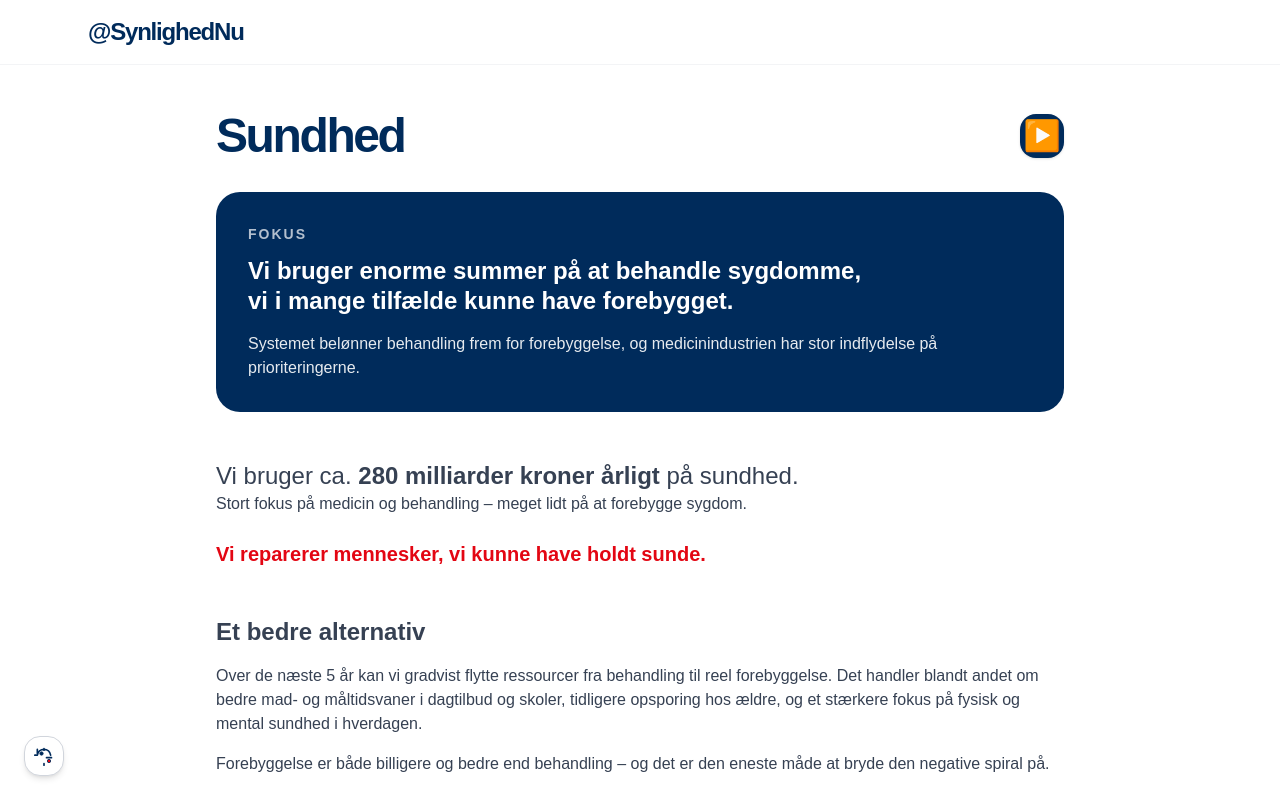
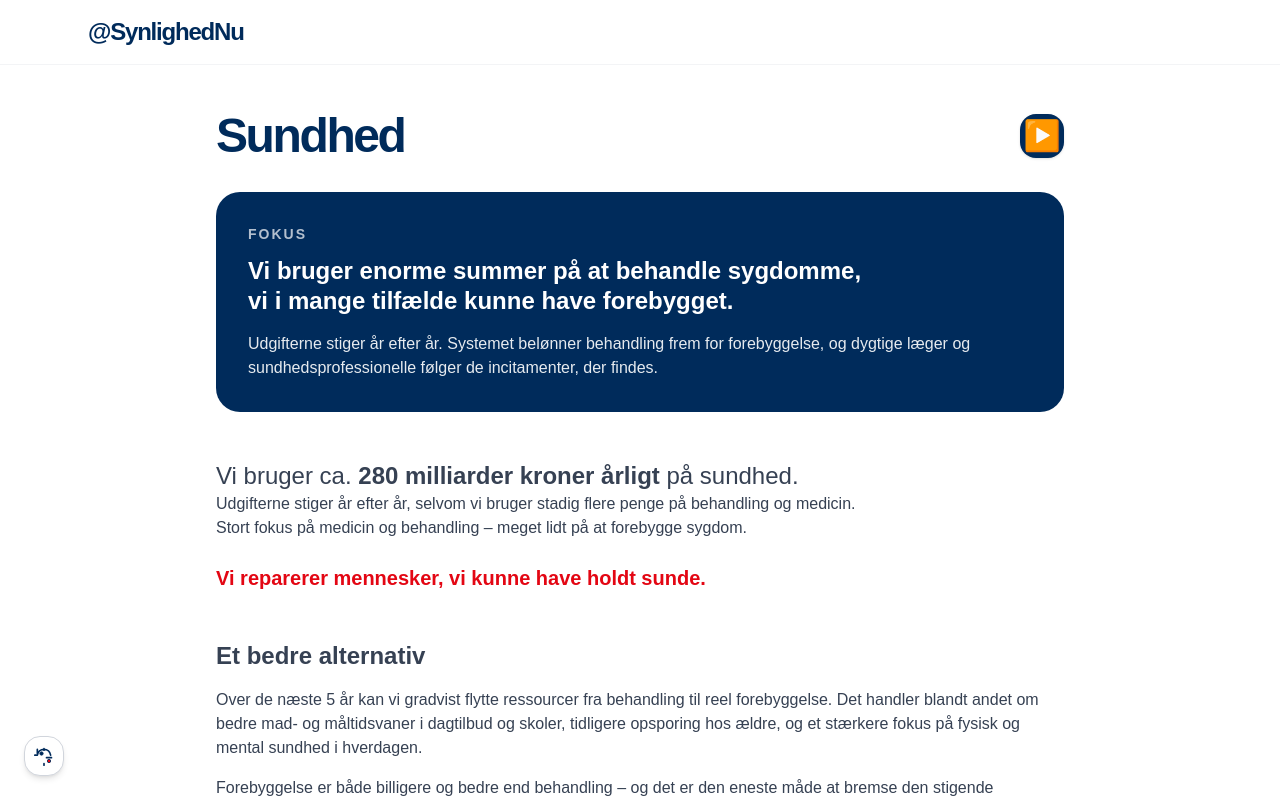
Before and after one commit to synlighed-nu/synlighed-nu-clean, a Next.js app: page /sundhed in a window 1280 px wide. Shown: the top 800 px of the page. Built offline with nearby package versions, Linux system fonts and the light colour scheme.

Commit message:
Update page.tsx

```diff
--- a/app/sundhed/page.tsx
+++ b/app/sundhed/page.tsx
@@ -11,11 +11,13 @@ const SpeakerButton = dynamic(
 export default function SundhedPage() {
   const pageText = `
 Vi bruger cirka 280 milliarder kroner om året på sundhed i Danmark.
+Udgifterne stiger år efter år, selvom vi bruger stadig flere penge på behandling.
+
 Stort fokus på medicin og behandling – meget lidt på at forebygge sygdom.
 
 Vi reparerer mennesker, vi kunne have holdt sunde.
 
-Fokus: Vi bruger enorme summer på at behandle sygdomme, vi i mange tilfælde kunne have forebygget. Systemet belønner behandling frem for forebyggelse, og medicinindustrien har stor indflydelse på prioriteringerne.
+Fokus: Vi bruger enorme summer på at behandle sygdomme, vi i mange tilfælde kunne have forebygget. Systemet belønner behandling frem for forebyggelse, og medicinindustrien har stor indflydelse på prioriteringerne. Dygtige læger og sundhedsprofessionelle følger naturligt de incitamenter, systemet skaber.
 
 Et bedre alternativ er at flytte ressourcer fra behandling til reel forebyggelse over de næste fem år – blandt andet gennem bedre madvaner i institutioner, tidligere opsporing og stærkere fokus på fysisk og mental sundhed.
 
@@ -46,13 +48,17 @@ Hvorfor er det et problem i dag? Fordi vi primært betaler for at reparere i ste
             vi i mange tilfælde kunne have forebygget.
           </p>
           <p className="mt-4 text-white/90">
-            Systemet belønner behandling frem for forebyggelse, og medicinindustrien har stor indflydelse på prioriteringerne.
+            Udgifterne stiger år efter år. Systemet belønner behandling frem for forebyggelse,
+            og dygtige læger og sundhedsprofessionelle følger de incitamenter, der findes.
           </p>
         </div>
 
         <div className="prose prose-lg max-w-none text-gray-700">
           <p className="text-2xl font-medium">
             Vi bruger ca. <strong>280 milliarder kroner årligt</strong> på sundhed.
+          </p>
+          <p>
+            Udgifterne stiger år efter år, selvom vi bruger stadig flere penge på behandling og medicin.
           </p>
           <p>
             Stort fokus på medicin og behandling – meget lidt på at forebygge sygdom.
@@ -68,15 +74,16 @@ Hvorfor er det et problem i dag? Fordi vi primært betaler for at reparere i ste
             og et stærkere fokus på fysisk og mental sundhed i hverdagen.
           </p>
           <p className="mt-4">
-            Forebyggelse er både billigere og bedre end behandling – og det er den eneste måde at bryde den negative spiral på.
+            Forebyggelse er både billigere og bedre end behandling – og det er den eneste måde at bremse den stigende udgiftskurve på længere sigt.
           </p>
 
           <h3 className="text-xl font-semibold mt-12 mb-4">Hvorfor er det et problem i dag?</h3>
           <ul className="list-disc pl-6 space-y-3">
+            <li>Udgifterne stiger år efter år, uden at vi får markant bedre sundhed</li>
             <li>Penge bruges primært på at reparere frem for at forebygge</li>
+            <li>Systemet belønner sygdom frem for sundhed</li>
             <li>Medicinindustrien har stor indflydelse på prioriteringer</li>
             <li>Forebyggelse giver både bedre sundhed og store langsigtede besparelser</li>
-            <li>Systemet belønner sygdom frem for sundhed</li>
           </ul>
 
           <div className="mt-12 bg-gray-50 border border-gray-200 rounded-3xl p-8">
```
